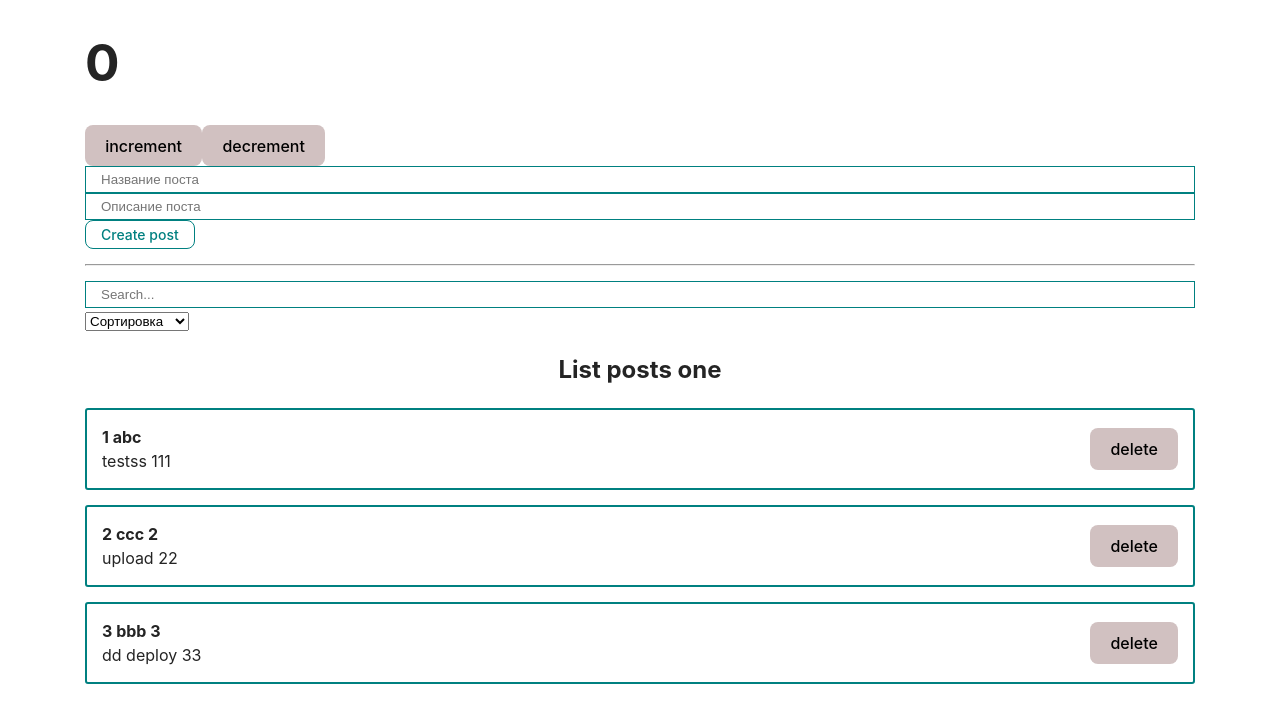
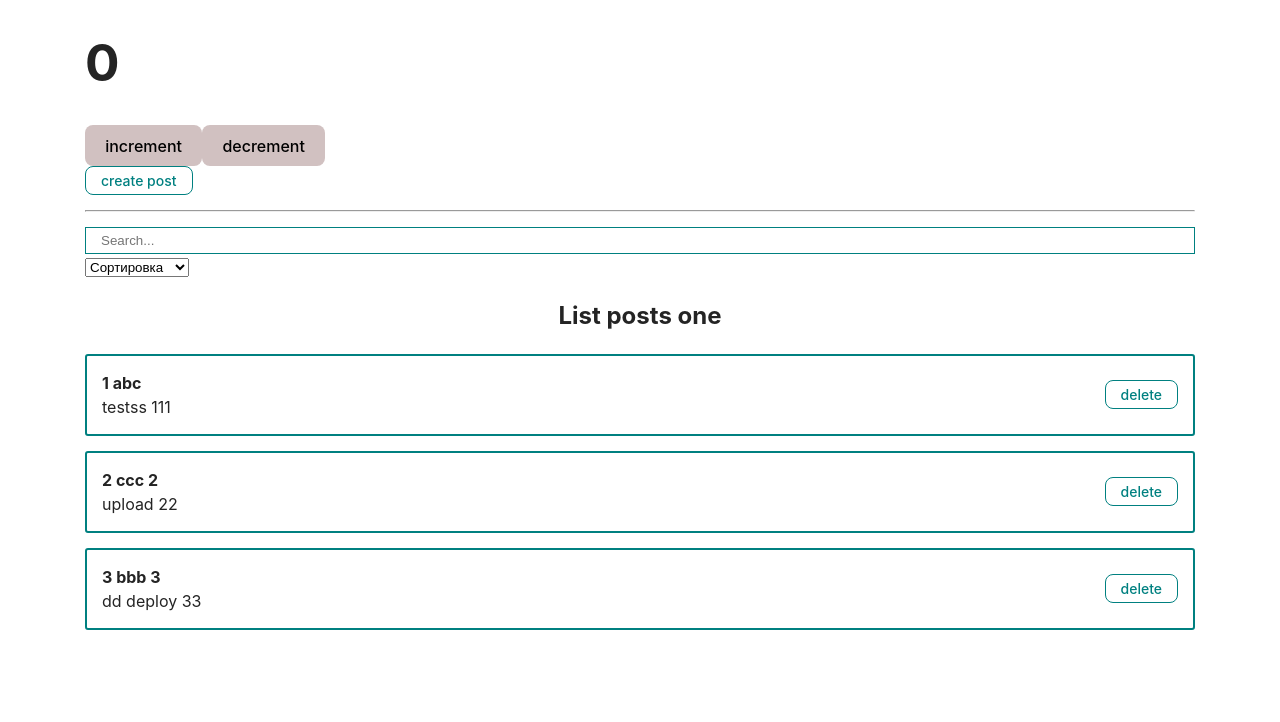
Before and after one commit to dsa25/learnReact, a React (Vite) app: page / in a window 1280 px wide. Shown: the top 722 px of the page. Built offline with nearby package versions, Linux system fonts and the light colour scheme.

Commit message:
add modal and decomposition filter

```diff
--- a/src/App.jsx
+++ b/src/App.jsx
@@ -4,8 +4,9 @@
 import ClassCounter from "./components/ClassCounter"
 import PostList from "./components/PostList"
 import PostForm from "./components/PostForm"
-import MySelect from "./components/UI/select/MySelect"
-import MyInput from "./components/UI/input/MyInput"
+import PostFilter from "./components/PostFilter"
+import MyModal from "./components/UI/MyModal/MyModal"
+import MyButton from "./components/UI/button/MyButton"
 
 function App() {
   const [posts, setPosts] = useState([
@@ -14,35 +15,32 @@
     { id: 3, title: "bbb 3", body: "dd deploy 33" }
   ])
 
-  const [selectedSort, setSelectedSort] = useState("")
-  const [searchQuery, setSearchQuery] = useState("")
+  const [filter, setFilter] = useState({ sort: "", query: "" })
+  const [modal, setModal] = useState(false)
 
   const sortedPosts = useMemo(() => {
     console.log("search....")
-    if (selectedSort) {
+    if (filter.sort) {
       return [...posts].sort((a, b) =>
-        a[selectedSort].localeCompare(b[selectedSort])
+        a[filter.sort].localeCompare(b[filter.sort])
       )
     }
     return posts
-  }, [selectedSort, posts])
+  }, [filter.sort, posts])
 
   const sortedAndSearchedPosts = useMemo(() => {
     return sortedPosts.filter((post) =>
-      post.title.toLowerCase().includes(searchQuery)
+      post.title.toLowerCase().includes(filter.query)
     )
-  }, [searchQuery, sortedPosts])
+  }, [filter.query, sortedPosts])
 
   const createPost = (newPost) => {
     setPosts([...posts, newPost])
+    setModal(false)
   }
 
   const removePost = (post) => {
     setPosts(posts.filter((p) => p.id !== post.id))
-  }
-
-  const sortPosts = (sort) => {
-    setSelectedSort(sort)
   }
 
   return (
@@ -51,33 +49,19 @@
         {/* <Counter /> */}
         <ClassCounter />
 
+        <MyButton onClick={() => setModal(true)}>create post</MyButton>
+
+        <MyModal visible={modal} setVisible={setModal}>
           <PostForm create={createPost} />
+        </MyModal>
 
-        <hr style={{ margin: "15px 0" }} />
-        <MyInput
-          value={searchQuery}
-          onChange={(e) => setSearchQuery(e.target.value)}
-          placeholder="Search..."
-        />
-        <MySelect
-          value={selectedSort}
-          onChange={sortPosts}
-          defaultValue="Сортировка"
-          options={[
-            { value: "title", name: "По названию" },
-            { value: "body", name: "По описанию" }
-          ]}
-        />
+        <PostFilter filter={filter} setFilter={setFilter} />
 
-        {sortedAndSearchedPosts.length ? (
         <PostList
           remove={removePost}
           posts={sortedAndSearchedPosts}
           title="List posts one"
         />
-        ) : (
-          <div style={{ textAlign: "center" }}>Посты не найдены</div>
-        )}
       </div>
     </>
   )
--- /dev/null
+++ b/src/components/PostFilter.jsx
@@ -0,0 +1,27 @@
+import MySelect from "./UI/select/MySelect"
+import MyInput from "./UI/input/MyInput"
+
+const PostFilter = ({ filter, setFilter }) => {
+
+  return (
+    <>
+      <hr style={{ margin: "15px 0" }} />
+      <MyInput
+        value={filter.query}
+        onChange={(e) => setFilter({ ...filter, query: e.target.value })}
+        placeholder="Search..."
+      />
+      <MySelect
+        value={filter.sort}
+        onChange={selectedSort => setFilter({ ...filter, sort: selectedSort })}
+        defaultValue="Сортировка"
+        options={[
+          { value: "title", name: "По названию" },
+          { value: "body", name: "По описанию" }
+        ]}
+      />
+    </>
+  )
+}
+
+export default PostFilter
--- a/src/components/PostItem.jsx
+++ b/src/components/PostItem.jsx
@@ -1,3 +1,5 @@
+import MyButton from "./UI/button/MyButton"
+
 const PostItem = (props) => {
   return (
     <div className="post">
@@ -7,7 +9,7 @@
         </strong>
         <div>{props.post.body}</div>
       </div>
-      <button onClick={() => props.remove(props.post)}>delete</button>
+      <MyButton onClick={() => props.remove(props.post)}>delete</MyButton>
     </div>
   )
 }
--- a/src/components/PostList.jsx
+++ b/src/components/PostList.jsx
@@ -1,6 +1,11 @@
 import PostItem from "./PostItem"
 
 const PostList = ({ posts, title, remove }) => {
+
+  if (!posts.length) {
+    return <div style={{ textAlign: "center" }}>Посты не найдены</div>
+  }
+
   return (
     <>
       <h2 style={{ textAlign: "center" }}>{title}</h2>
--- /dev/null
+++ b/src/components/UI/MyModal/MyModal.jsx
@@ -0,0 +1,17 @@
+import cl from "./MyModal.module.css"
+
+const MyModal = ({ children, visible, setVisible }) => {
+  const modalClasses = [cl.myModal]
+
+  if (visible) modalClasses.push(cl.active)
+
+  return (
+    <div className={modalClasses.join(" ")} onClick={() => setVisible(false)}>
+      <div className={cl.myModalContent} onClick={(e) => e.stopPropagation()}>
+        {children}
+      </div>
+    </div>
+  )
+}
+
+export default MyModal
--- /dev/null
+++ b/src/components/UI/MyModal/MyModal.module.css
@@ -0,0 +1,21 @@
+.myModal {
+    position: fixed;
+    top: 0;
+    left: 0;
+    right: 0;
+    bottom: 0;
+    display: none;
+    background: rgba(0,0,0,.5);
+}
+.myModal.active {
+    display: flex;
+    justify-content: center;
+    align-items: center;
+}
+
+.myModalContent {
+    padding: 25px;
+    background: #fff;
+    border-radius: 7px;
+    min-width: 250px;
+}
```
Lines whose indentation alone changed are shown as unchanged.
